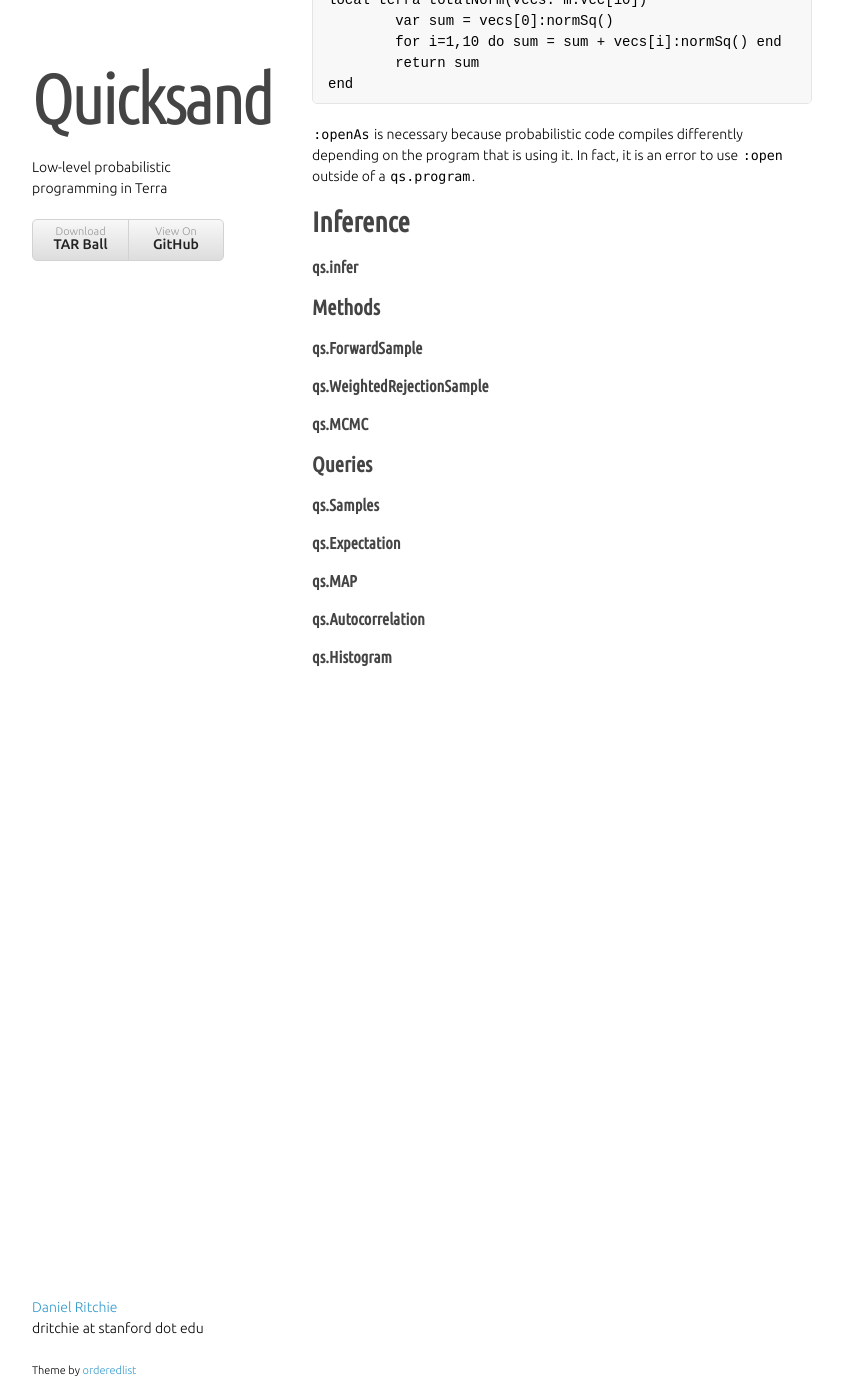
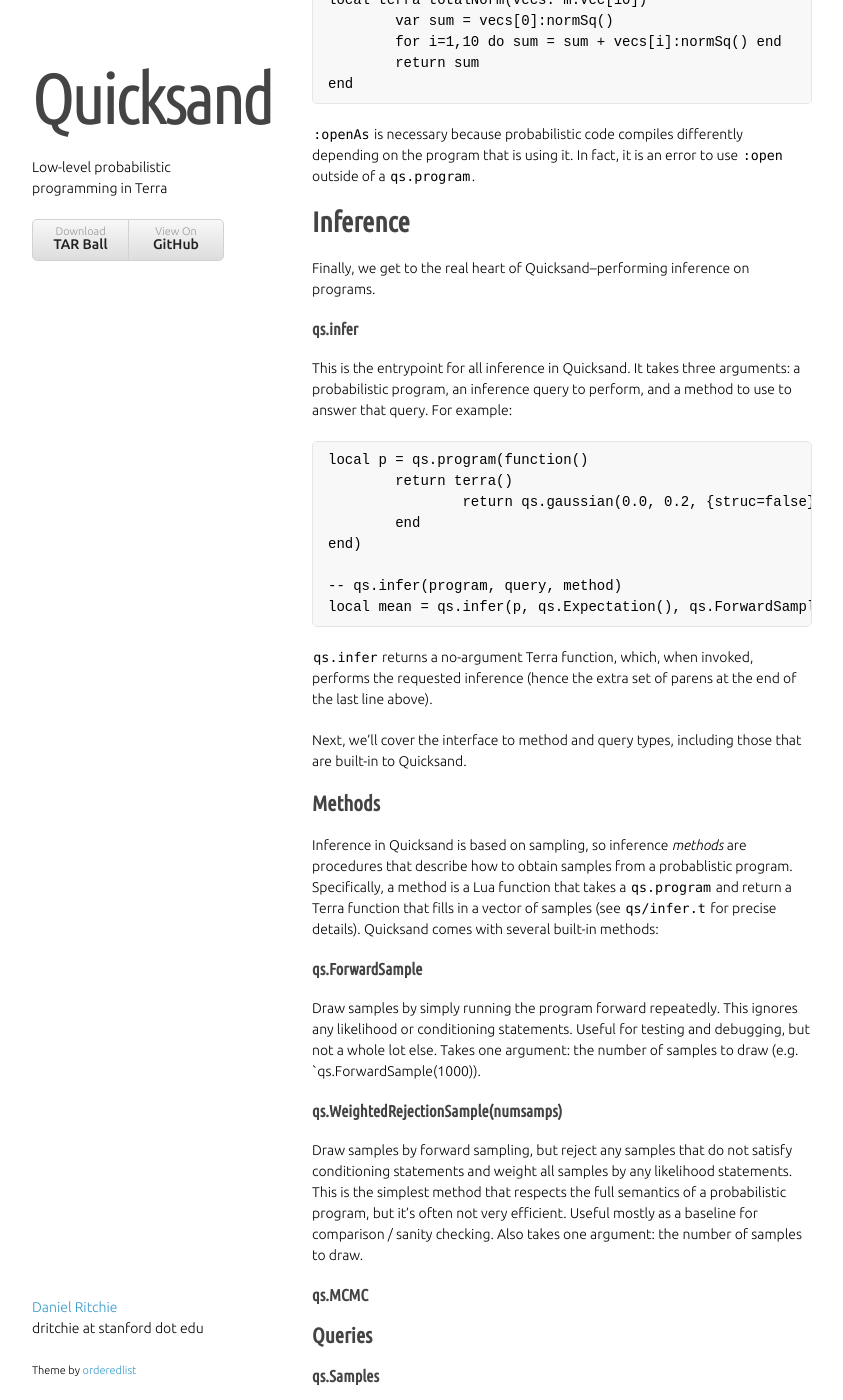
Before and after one commit to dritchie/quicksand, a Jekyll site: the page built from index.md, in a window 1280 px wide and 1400 px high, scrolled down 10010 px. Shown: the whole window, without its empty margins (218-1061 px from the left). Built offline with Jekyll 4.4.1, drawn with Linux system fonts in a browser that asks for light colours; some web fonts are replaced; some of the changed text lies outside the part shown.

Commit message:
Testing out how method section looks so far.

```diff
--- a/index.md
+++ b/index.md
@@ -361,14 +361,37 @@
 
 # Inference
 
+Finally, we get to the real heart of Quicksand--performing inference on programs.
+
 ### qs.infer
+
+This is the entrypoint for all inference in Quicksand. It takes three arguments: a probabilistic program, an inference query to perform, and a method to use to answer that query. For example:
+
+	local p = qs.program(function()
+		return terra()
+			return qs.gaussian(0.0, 0.2, {struc=false})
+		end
+	end)
+
+	-- qs.infer(program, query, method)
+	local mean = qs.infer(p, qs.Expectation(), qs.ForwardSample(1000))()
+
+`qs.infer` returns a no-argument Terra function, which, when invoked, performs the requested inference (hence the extra set of parens at the end of the last line above).
+
+Next, we'll cover the interface to method and query types, including those that are built-in to Quicksand.
 
 
 ## Methods
 
+Inference in Quicksand is based on sampling, so inference *methods* are procedures that describe how to obtain samples from a probablistic program. Specifically, a method is a Lua function that takes a `qs.program` and return a Terra function that fills in a vector of samples (see `qs/infer.t` for precise details). Quicksand comes with several built-in methods:
+
 ### qs.ForwardSample
 
-### qs.WeightedRejectionSample
+Draw samples by simply running the program forward repeatedly. This ignores any likelihood or conditioning statements. Useful for testing and debugging, but not a whole lot else. Takes one argument: the number of samples to draw (e.g. `qs.ForwardSample(1000)).
+
+### qs.WeightedRejectionSample(numsamps)
+
+Draw samples by forward sampling, but reject any samples that do not satisfy conditioning statements and weight all samples by any likelihood statements. This is the simplest method that respects the full semantics of a probabilistic program, but it's often not very efficient. Useful mostly as a baseline for comparison / sanity checking. Also takes one argument: the number of samples to draw.
 
 ### qs.MCMC
 
```
